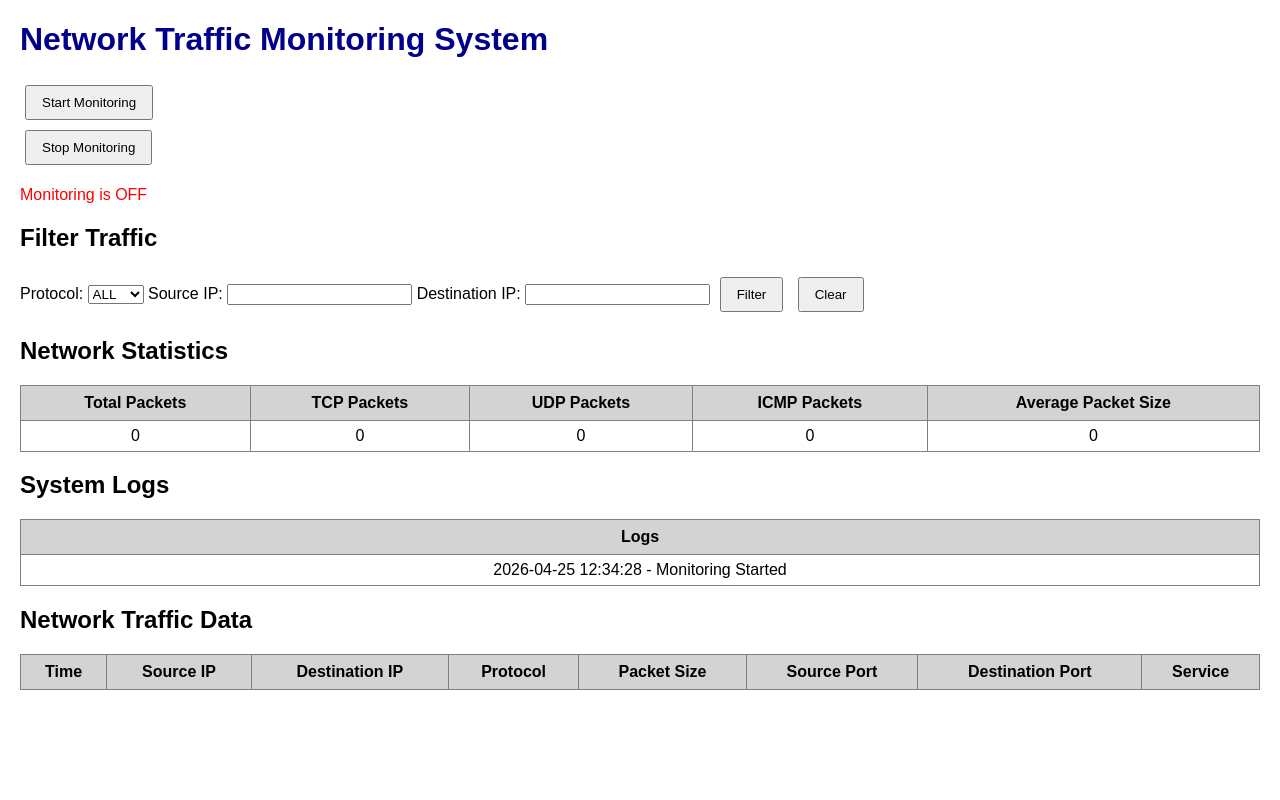
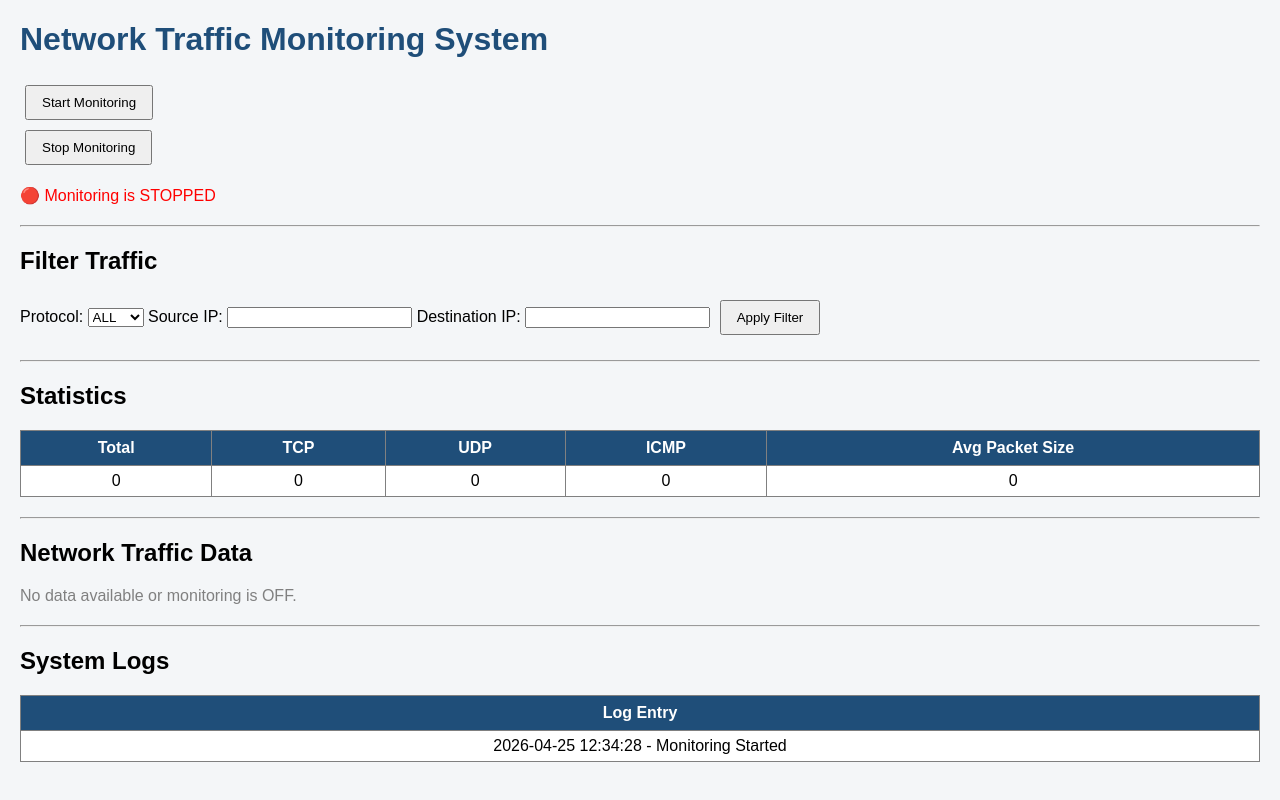
Before and after one commit to Farah-Tanveer/Netra, a Flask app: page / in a window 1280 px wide. Run offline with Flask 3, Linux system fonts and the light colour scheme; lists and menus that the app fills with data are empty.

Commit message:
added clean dashboard layout

```diff
--- a/static/style.css
+++ b/static/style.css
@@ -1,19 +1,22 @@
 body {
-    font-family: Arial, sans-serif;
+    font-family: Arial;
     margin: 20px;
+    background-color: #f4f6f8;
 }
 
 h1 {
-    color: darkblue;
+    color: #1f4e79;
 }
 
 table {
+    width: 100%;
     border-collapse: collapse;
-    width: 100%;
+    background: white;
 }
 
 th {
-    background-color: lightgray;
+    background-color: #1f4e79;
+    color: white;
     padding: 8px;
 }
 
@@ -25,4 +28,9 @@ td {
 button {
     padding: 8px 15px;
     margin: 5px;
+    cursor: pointer;
 }
+
+hr {
+    margin: 20px 0;
+}
--- a/templates/index.html
+++ b/templates/index.html
@@ -10,6 +10,7 @@
 
 <h1>Network Traffic Monitoring System</h1>
 
+<!-- Controls -->
 <form method="POST" action="/start">
     <button type="submit">Start Monitoring</button>
 </form>
@@ -19,12 +20,14 @@
 </form>
 
 {% if monitoring %}
-<p style="color:green;">Monitoring is ON</p>
+<p style="color:green;">🟢 Monitoring is ACTIVE</p>
 {% else %}
-<p style="color:red;">Monitoring is OFF</p>
+<p style="color:red;">🔴 Monitoring is STOPPED</p>
 {% endif %}
 
+<hr>
 
+<!-- FILTER SECTION -->
 <h2>Filter Traffic</h2>
 
 <form method="POST">
@@ -43,22 +46,23 @@
     <label>Destination IP:</label>
     <input type="text" name="dest_ip">
 
-<button type="submit">Filter</button>
-
-<button type="reset">Clear</button>
+    <button type="submit">Apply Filter</button>
 
 </form>
 
-<h2>Network Statistics</h2>
+<hr>
+
+<!-- STATISTICS -->
+<h2>Statistics</h2>
 
 <table border="1">
 
 <tr>
-    <th>Total Packets</th>
-    <th>TCP Packets</th>
-    <th>UDP Packets</th>
-    <th>ICMP Packets</th>
-    <th>Average Packet Size</th>
+    <th>Total</th>
+    <th>TCP</th>
+    <th>UDP</th>
+    <th>ICMP</th>
+    <th>Avg Packet Size</th>
 </tr>
 
 <tr>
@@ -71,25 +75,15 @@
 
 </table>
 
-<h2>System Logs</h2>
+<hr>
 
-<table border="1">
+<!-- TABLE -->
+<h2>Network Traffic Data</h2>
 
-<tr>
-    <th>Logs</th>
-</tr>
+{% if data|length == 0 %}
+<p style="color:gray;">No data available or monitoring is OFF.</p>
+{% else %}
 
-{% for log in logs %}
-
-<tr>
-    <td>{{ log }}</td>
-</tr>
-
-{% endfor %}
-
-</table>
-
-<h2>Network Traffic Data</h2>
 <table border="1">
 
 <tr>
@@ -98,8 +92,6 @@
     <th>Destination IP</th>
     <th>Protocol</th>
     <th>Packet Size</th>
-    <th>Source Port</th>
-    <th>Destination Port</th>
     <th>Service</th>
 </tr>
 
@@ -110,9 +102,27 @@
     <td>{{ row.Destination_IP }}</td>
     <td>{{ row.Protocol }}</td>
     <td>{{ row.Packet_Size }}</td>
-    <td>{{ row.Source_Port }}</td>
-    <td>{{ row.Destination_Port }}</td>
     <td>{{ row.Service }}</td>
+</tr>
+{% endfor %}
+
+</table>
+
+{% endif %}
+
+<hr>
+
+<!-- LOGS -->
+<h2>System Logs</h2>
+
+<table border="1">
+<tr>
+    <th>Log Entry</th>
+</tr>
+
+{% for log in logs %}
+<tr>
+    <td>{{ log }}</td>
 </tr>
 {% endfor %}
 
```
Lines whose indentation alone changed are shown as unchanged.
